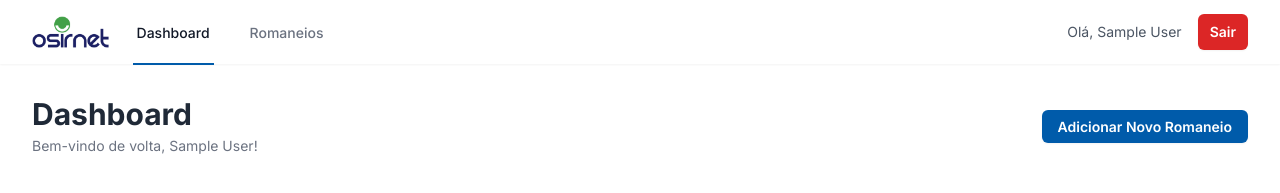
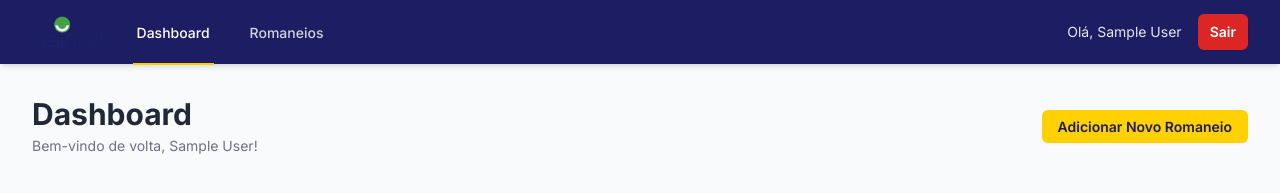
Before and after one commit to igorweege/romaneio-digital, a Next.js app: page /dashboard in a window 1280 px wide. Shown: the top 193 px of the page. Built offline with nearby package versions, Linux system fonts and the light colour scheme; no server answers; the database is empty; sample sign-in values are in the browser's storage.

Commit message:
style: apply osirnet theme to application layout

```diff
--- a/app/dashboard/page.tsx
+++ b/app/dashboard/page.tsx
@@ -1,4 +1,4 @@
-// app/dashboard/page.tsx - AJUSTE PARA COMPATIBILIDADE
+// app/dashboard/page.tsx - VERSÃO COM BOTÃO AMARELO
 
 import { getServerSession } from 'next-auth';
 import { authOptions } from '@/lib/auth';
@@ -8,25 +8,23 @@ import Link from 'next/link';
 import RomaneiosTable from '@/components/RomaneiosTable';
 
 export default async function Dashboard() {
+  // ... (código de busca de dados continua o mesmo)
   const session = await getServerSession(authOptions);
 
   if (!session) {
     redirect('/login');
   }
 
-  const romaneiosFromDb = await prisma.romaneio.findMany({
-    where: { authorId: session.user.id },
-    orderBy: { createdAt: 'desc' },
+  const romaneios = await prisma.romaneio.findMany({
+    where: {
+      authorId: session.user.id,
+    },
+    orderBy: {
+      createdAt: 'desc',
+    },
     take: 10,
     include: { author: { select: { name: true } } },
   });
-
-  const romaneios = romaneiosFromDb.map(romaneio => ({
-    ...romaneio,
-    createdAt: romaneio.createdAt.toISOString(),
-    signedAt: romaneio.signedAt ? romaneio.signedAt.toISOString() : null,
-    author: { name: romaneio.author?.name || 'Desconhecido' },
-  }));
 
   const baseUrl = process.env.NEXT_PUBLIC_BASE_URL || 'http://localhost:3000';
 
@@ -35,16 +33,21 @@ export default async function Dashboard() {
       <div className="flex justify-between items-center mb-8">
         <div>
           <h1 className="text-3xl font-bold text-gray-800">Dashboard</h1>
-          <p className="mt-1 text-sm text-gray-500">Bem-vindo de volta, {session.user.name}!</p>
+          <p className="mt-1 text-sm text-gray-500">
+            Bem-vindo de volta, {session.user.name}!
+          </p>
         </div>
         <div>
-          <Link href="/romaneios/novo" className="rounded-md bg-osirnet-blue px-4 py-2 text-sm font-semibold text-white shadow-sm hover:bg-opacity-90">
+          {/* BOTÃO ATUALIZADO PARA A COR DA MARCA */}
+          <Link
+            href="/romaneios/novo"
+            className="rounded-md bg-osirnet-yellow px-4 py-2 text-sm font-semibold text-osirnet-dark-blue shadow-sm hover:bg-opacity-90"
+          >
             Adicionar Novo Romaneio
           </Link>
         </div>
       </div>
 
-      {/* Passamos valores padrão para a paginação, já que o dashboard não é paginado */}
       <RomaneiosTable romaneios={romaneios as any} baseUrl={baseUrl} currentPage={1} totalPages={1} />
     </div>
   );
--- a/app/layout.tsx
+++ b/app/layout.tsx
@@ -1,4 +1,4 @@
-// app/layout.tsx - VERSÃO COM HEADER SEMPRE PRESENTE
+// app/layout.tsx - VERSÃO ATUALIZADA
 
 import type { Metadata } from "next";
 import { Inter } from "next/font/google";
@@ -24,12 +24,8 @@ export default async function RootLayout({
 
   return (
     <html lang="pt-BR">
-      <body className={inter.className}>
+      <body className={`${inter.className} bg-gray-50`}>
         <AuthProvider session={session}>
-          {/* MUDANÇA AQUI: Renderizamos o Header incondicionalmente.
-            O próprio Header já tem a lógica interna para se esconder
-            se não houver sessão.
-          */}
           <Header />
           <main>{children}</main>
         </AuthProvider>
--- a/components/Header.tsx
+++ b/components/Header.tsx
@@ -1,4 +1,4 @@
-// components/Header.tsx - VERSÃO COM LINK PARA LOGS
+// components/Header.tsx - VERSÃO COM TEMA OSIRNET
 
 'use client';
 
@@ -12,16 +12,14 @@ export default function Header() {
   const user = session?.user;
   const pathname = usePathname();
 
-  if (status === 'loading') {
-    return <header className="h-16 bg-white shadow-sm" />;
-  }
-
-  if (!session) {
-    return null;
+  if (status === 'loading' || !session) {
+    // Retorna um header vazio enquanto carrega ou se não há sessão,
+    // para manter o espaço na página sem mostrar conteúdo.
+    return <header className="h-16 bg-osirnet-dark-blue" />;
   }
 
   return (
-    <header className="bg-white shadow-sm">
+    <header className="bg-osirnet-dark-blue text-white shadow-md">
       <div className="mx-auto max-w-7xl px-4 sm:px-6 lg:px-8">
         <div className="flex h-16 justify-between">
           <div className="flex">
@@ -42,8 +40,8 @@ export default function Header() {
                 href="/dashboard"
                 className={`inline-flex items-center border-b-2 px-1 pt-1 text-sm font-medium ${
                   pathname === '/dashboard'
-                    ? 'border-osirnet-blue text-gray-900'
-                    : 'border-transparent text-gray-500 hover:border-gray-300 hover:text-gray-700'
+                    ? 'border-osirnet-yellow text-white'
+                    : 'border-transparent text-gray-300 hover:border-gray-400 hover:text-white'
                 }`}
               >
                 Dashboard
@@ -52,41 +50,28 @@ export default function Header() {
                 href="/romaneios"
                 className={`inline-flex items-center border-b-2 px-1 pt-1 text-sm font-medium ${
                   pathname.startsWith('/romaneios')
-                    ? 'border-osirnet-blue text-gray-900'
-                    : 'border-transparent text-gray-500 hover:border-gray-300 hover:text-gray-700'
+                    ? 'border-osirnet-yellow text-white'
+                    : 'border-transparent text-gray-300 hover:border-gray-400 hover:text-white'
                 }`}
               >
                 Romaneios
               </Link>
               {user?.role === 'ADMIN' && (
-                <>
                 <Link
                   href="/admin"
                   className={`inline-flex items-center border-b-2 px-1 pt-1 text-sm font-medium ${
-                      pathname === '/admin'
-                        ? 'border-osirnet-blue text-gray-900'
-                        : 'border-transparent text-gray-500 hover:border-gray-300 hover:text-gray-700'
+                    pathname.startsWith('/admin')
+                      ? 'border-osirnet-yellow text-white'
+                      : 'border-transparent text-gray-300 hover:border-gray-400 hover:text-white'
                   }`}
                 >
-                    Usuários
+                  Admin
                 </Link>
-                  {/* NOVO LINK DE LOGS */}
-                  <Link
-                    href="/admin/logs"
-                    className={`inline-flex items-center border-b-2 px-1 pt-1 text-sm font-medium ${
-                      pathname === '/admin/logs'
-                        ? 'border-osirnet-blue text-gray-900'
-                        : 'border-transparent text-gray-500 hover:border-gray-300 hover:text-gray-700'
-                    }`}
-                  >
-                    Logs
-                  </Link>
-                </>
               )}
             </div>
           </div>
           <div className="hidden sm:ml-6 sm:flex sm:items-center">
-             <span className="text-sm text-gray-600 mr-4">
+             <span className="text-sm text-gray-200 mr-4">
                 Olá, {user?.name}
              </span>
              <button
```
Lines whose indentation alone changed are shown as unchanged.
